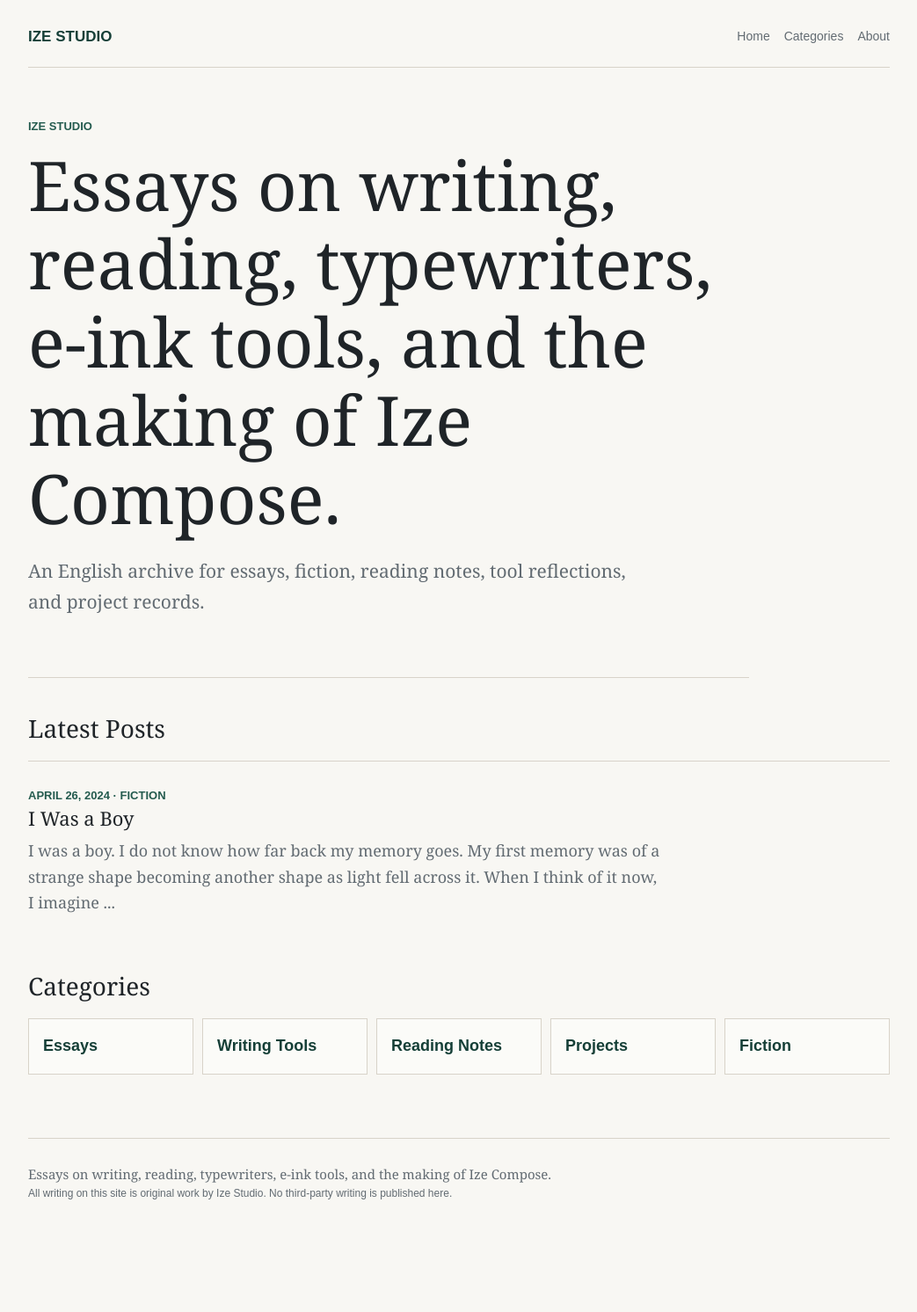
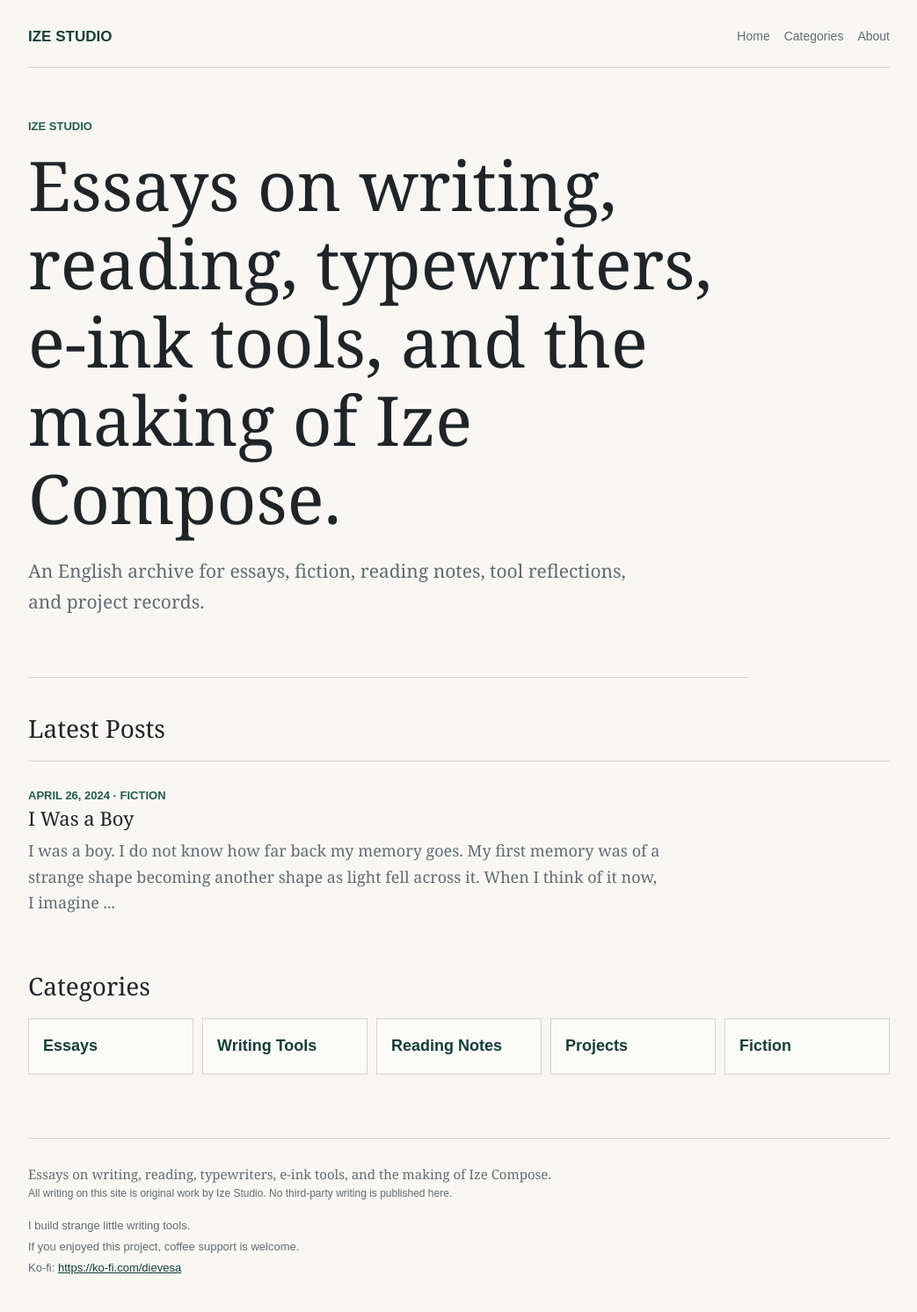
Before and after one commit to ize-studio/ize-studio.github.io, a Jekyll site: the page built from index.md, in a window 1280 px wide. Shown: the whole page at 88% size, without its empty margins (118-1161 px from the left). Built offline with Jekyll 4.4.1, drawn with Linux system fonts in a browser that asks for light colours; before the commit the page ends 1406 px from its top, so only the background shows below that.

Commit message:
Add Ko-fi support link to footer

```diff
--- a/_layouts/default.html
+++ b/_layouts/default.html
@@ -25,6 +25,11 @@
     <footer class="site-footer">
       <p>{{ site.description }}</p>
       <p class="site-notice">All writing on this site is original work by Ize Studio. No third-party writing is published here.</p>
+      <div class="site-support" aria-label="Support">
+        <p>I build strange little writing tools.</p>
+        <p>If you enjoyed this project, coffee support is welcome.</p>
+        <p>Ko-fi: <a href="https://ko-fi.com/dievesa">https://ko-fi.com/dievesa</a></p>
+      </div>
     </footer>
   </body>
 </html>
--- a/assets/css/style.css
+++ b/assets/css/style.css
@@ -289,6 +289,22 @@
   line-height: 1.5;
 }
 
+.site-support {
+  margin-top: 18px;
+  color: var(--muted);
+  font-family: Arial, Helvetica, sans-serif;
+  font-size: 13px;
+  line-height: 1.55;
+}
+
+.site-support p + p {
+  margin-top: 4px;
+}
+
+.site-support a {
+  color: var(--accent-strong);
+}
+
 @media (max-width: 640px) {
   body {
     font-size: 17px;
```
